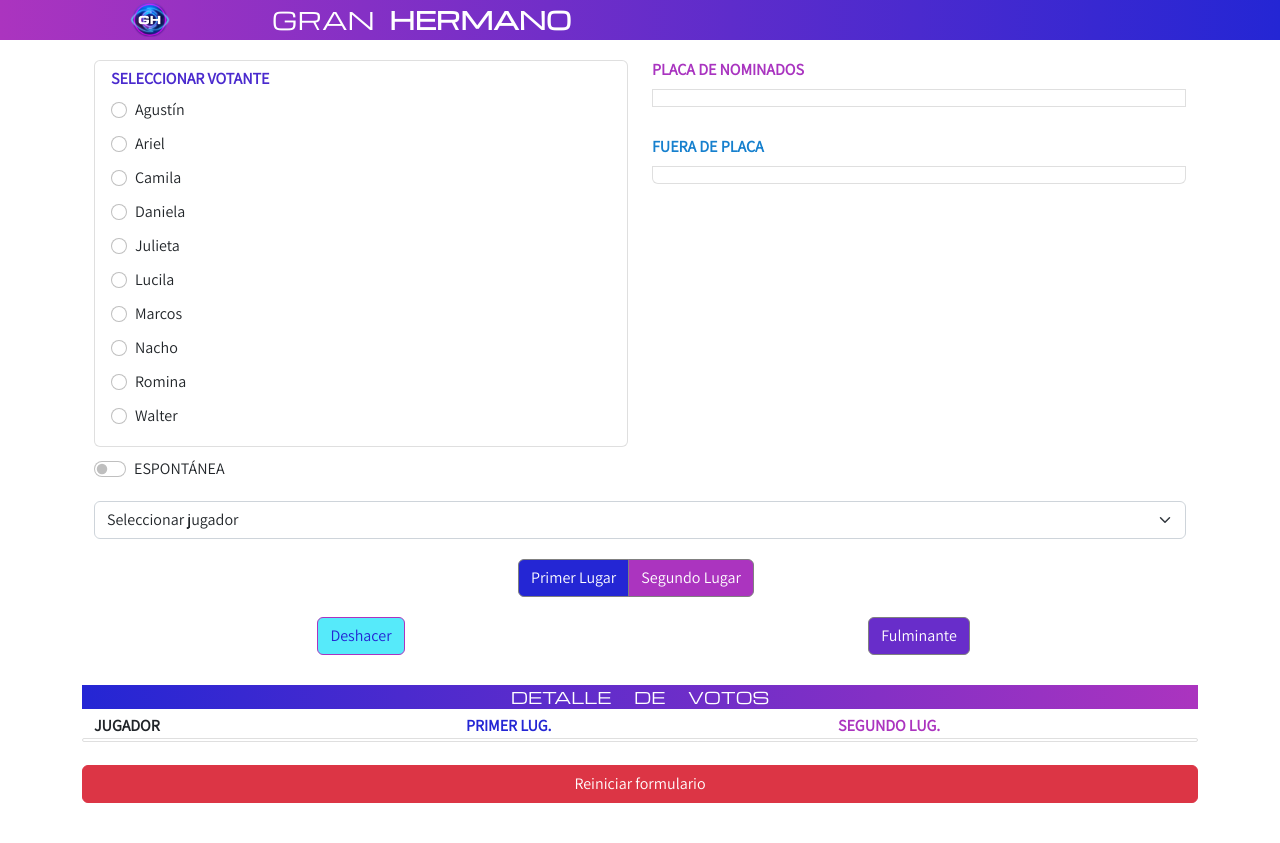
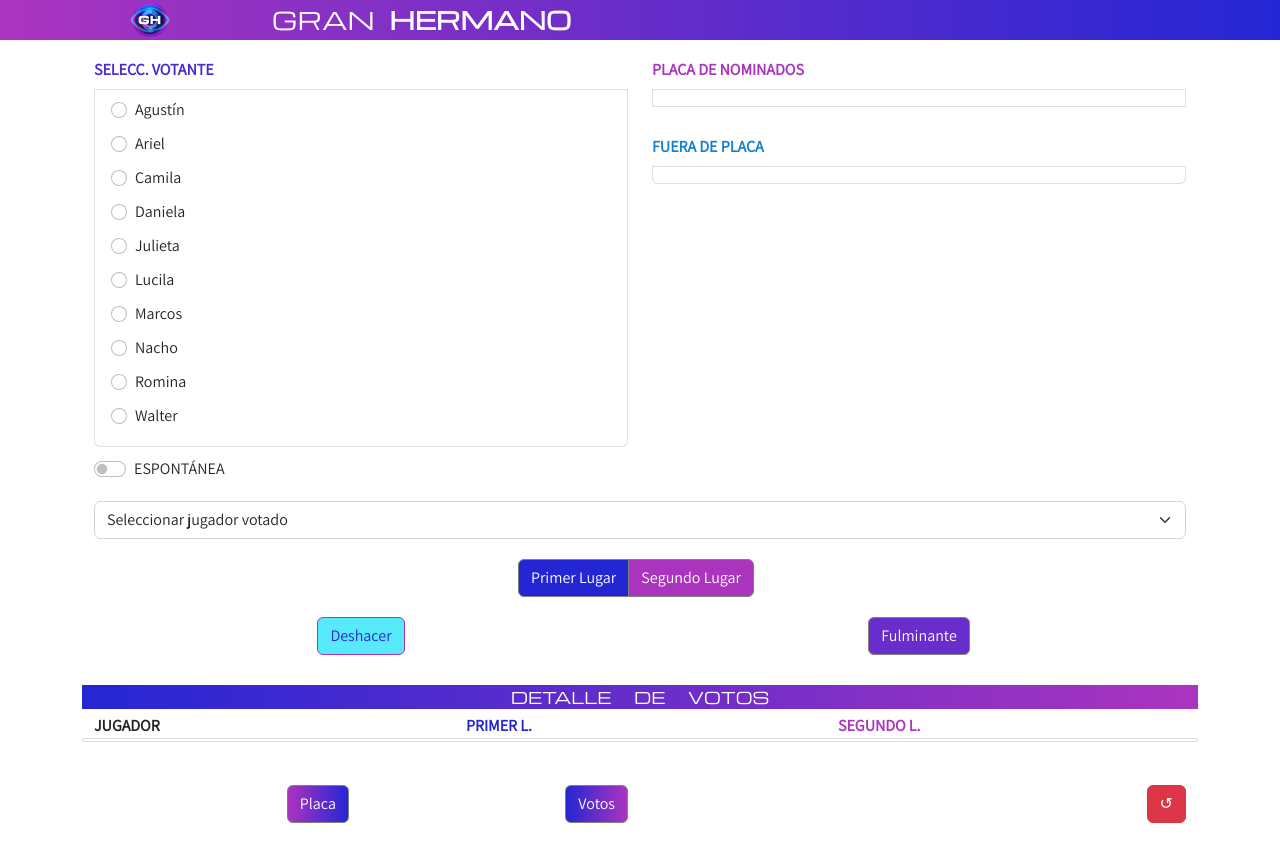
Before and after one commit to Gaboamador/gh-2022, a React (Create React App) app: page / in a window 1280 px wide. Before the commit the page ends 813 px from the top, so only its background shows below. Built offline with nearby package versions, Linux system fonts and the light colour scheme.

Commit message:
Ajuste grafico

```diff
--- a/package.json
+++ b/package.json
@@ -9,6 +9,7 @@
     "@testing-library/react": "^13.4.0",
     "@testing-library/user-event": "^13.5.0",
     "bootstrap": "^5.2.3",
+    "dom-to-image": "^2.6.0",
     "react": "^18.2.0",
     "react-bootstrap": "^2.7.0",
     "react-dom": "^18.2.0",
--- a/src/App.css
+++ b/src/App.css
@@ -4,6 +4,11 @@
 .GeneralFont {
 /*  font-family: 'Roboto', sans-serif;*/
 font-family: 'Assistant', sans-serif;
+font-weight: 500;
+}
+
+.whiteBackground {
+  background-color:white;
 }
 
 .App {
@@ -116,6 +121,18 @@
   border-color: #ab34bf !important;
 }
 
+.custom-class-screenshotPlaca{
+  background-image: linear-gradient(to right, #ab34bf, #2426d4) !important;
+  color: white !important;
+  border-color: grey !important;
+}
+
+.custom-class-screenshotVotos{
+  background-image: linear-gradient(to left, #ab34bf, #2426d4) !important;
+  color: white !important;
+  border-color: grey !important;
+}
+
 
 .rounded-borders {
   border: 1px solid #dfdfdf;
@@ -123,6 +140,10 @@
   padding: 1px;
   margin-top: 3px;
   margin-bottom: 3px;
+}
+
+.columnaJugadoresNegrita {
+  font-weight:bold;
 }
 
 .tituloTablaDetalleVotosJugador {
--- a/src/ContadorFinalFulmOK.js
+++ b/src/ContadorFinalFulmOK.js
@@ -4,6 +4,7 @@
 import ButtonToolbar from 'react-bootstrap/ButtonToolbar';
 import ButtonGroup from 'react-bootstrap/ButtonGroup';
 import Form from 'react-bootstrap/Form';
+import domtoimage from 'dom-to-image';
 
 const ContadorFinalFulmOK = ({ words: initialWords }) => {
 
@@ -124,10 +125,10 @@
   }
 
 const estiloSeleccionarVotanteGroupItem = {
-  marginTop: "10px",
   marginBottom: "10px",
 }
 const estiloSeleccionarVotante = {
+  marginTop: "10px",
   marginBottom: "10px"
 }
 const estiloListaJugadoresRadio = {
@@ -167,8 +168,9 @@
   marginLeft: "10px"
 }
 const estiloBotonReiniciar = {
-    marginTop: "20px",
-    marginBottom: "10px",
+    marginTop: "40px",
+    marginBottom: "20px",
+    float: "right"
     }
 
 const ColoredLine = ({ color }) => (
@@ -220,6 +222,23 @@
 const rowClass = "row rounded-borders";
 const colClass = "col";
 
+
+function copyScreenshotPlaca() {
+  domtoimage.toBlob(document.getElementById('screenPlaca'))
+    .then(function (blob) {
+        navigator.clipboard.write([new ClipboardItem({'image/png': blob})]);
+    });
+    alert("Se ha guardado una captura de pantalla con la placa de nominados.");
+}
+
+function copyScreenshotDetalleVotos() {
+  domtoimage.toBlob(document.getElementById('screenDetalleVotos'))
+    .then(function (blob) {
+        navigator.clipboard.write([new ClipboardItem({'image/png': blob})]);
+    });
+    alert("Se ha guardado una captura de pantalla con el detalle de votos.");
+}
+
 return (
 <div className="GeneralFont">
 
@@ -227,8 +246,9 @@
   <Row>
     <Col xs={6}>
       <ListGroup>
+      <h6 className="seleccionarVotante" style={estiloSeleccionarVotante}>SELECC. VOTANTE</h6>
       <ListGroup.Item style={estiloSeleccionarVotanteGroupItem}>
-        <h6 className="seleccionarVotante" style={estiloSeleccionarVotante}>SELECCIONAR VOTANTE</h6>
+
           <Form style={estiloListaJugadoresRadio}>
             {namesOptions.map((option) => (
                 <Form.Check
@@ -247,8 +267,8 @@
       </ListGroup>
     </Col>
 
-    <Col xs={6}>
-      <ListGroup style={estiloPlacaNominadosyFueraDePlaca}>
+    <Col xs={6} id="screenPlaca" className="whiteBackground">
+      <ListGroup style={estiloPlacaNominadosyFueraDePlaca} id="text-to-copy">
         <h6 className="placaNominados" style={estiloPlacaDeNominados}>PLACA DE NOMINADOS</h6>
           <ListGroup.Item>
             <div>
@@ -303,7 +323,7 @@
   <Row>
     <Col xs={12} className="text-center"> {/*SELECCIONAR JUGADOR*/}
       <Form.Select value={newWord} onChange={handleChange}>
-        <option>Seleccionar jugador</option>
+        <option>Seleccionar jugador votado</option>
         {namesOptions.map(option => (
               <option key={option} value={option}>{option}</option>
             ))}
@@ -337,15 +357,15 @@
   </Row>
 </Container>
 
-<Container className={containerClass}> {/*LISTA DETALLE VOTOS*/}
+<Container className={`${containerClass} whiteBackground`} id="screenDetalleVotos"> {/*LISTA DETALLE VOTOS*/}
       <Row>
         <Col className="detalleDeVotos">DETALLE &nbsp; &nbsp; DE &nbsp; &nbsp; VOTOS</Col>
       </Row>
 
       <Row>
         <Col className='tituloTablaDetalleVotosJugador' xs={4}>JUGADOR</Col>
-        <Col className='tituloTablaDetalleVotos1erLugar' xs={4}>PRIMER LUG.</Col>
-        <Col className='tituloTablaDetalleVotos2doLugar' xs={4}>SEGUNDO LUG.</Col>
+        <Col className='tituloTablaDetalleVotos1erLugar' xs={4}>PRIMER L.</Col>
+        <Col className='tituloTablaDetalleVotos2doLugar' xs={4}>SEGUNDO L.</Col>
       </Row>
 
       <Row className={rowClass}>
@@ -357,7 +377,7 @@
       </>
       ) : (
       <>
-        <Col xs={4}>{fulminador}</Col>
+        <Col className="columnaJugadoresNegrita" xs={4}>{fulminador}</Col>
         <Col>{fulminado} (Fulm.)</Col>
         <Col>-</Col>
       </>
@@ -367,7 +387,7 @@
       {Object.keys(namesData).map(name => {
             return (
                 <Row key={name} className={`${rowClass} ${Object.keys(namesData[name]['words']).map(word => namesData[name]['words'][word]).includes(3) ? 'highlight-bg' : ''}`}>
-                    <Col xs={4} className={colClass}>{name}</Col>
+                    <Col xs={4} className="columnaJugadoresNegrita">{name}</Col>
                     {Object.keys(namesData[name]['words']).map((word, index) => {
                         return (
                             <Col key={word} className={colClass}>
@@ -382,6 +402,7 @@
 
 <Container> {/*BOTÓN REINICIAR*/}
 <Row>
+    <Col xs={12}>
       <>
         {isConfirming && (
           <div className="precaucion" style={estiloBotonReiniciar}>
@@ -390,8 +411,19 @@
             <Button onClick={() => setIsConfirming(false)} variant="outline-dark">No</Button>{' '}
           </div>
         )}
-    <Button style={estiloBotonReiniciar} onClick={() => setIsConfirming(true)} className="btn btn-danger">Reiniciar formulario</Button>
       </>
+    </Col>
+  </Row>
+  <Row>
+    <Col xs={3}>
+      <Button style={estiloBotonReiniciar} onClick={copyScreenshotPlaca} type="submit" className="custom-class-screenshotPlaca">Placa</Button>
+    </Col>
+    <Col xs={3}>
+    <Button style={estiloBotonReiniciar} onClick={copyScreenshotDetalleVotos} type="submit" className="custom-class-screenshotVotos">Votos</Button>
+    </Col>
+    <Col xs={6}>
+      <Button style={estiloBotonReiniciar} onClick={() => setIsConfirming(true)} className="btn btn-danger">↺</Button>
+    </Col>
   </Row>
 </Container>
 
```
Also changed, not shown: 1 other file (tests, documents, lock files or other folders). Lines whose indentation alone changed are shown as unchanged.
